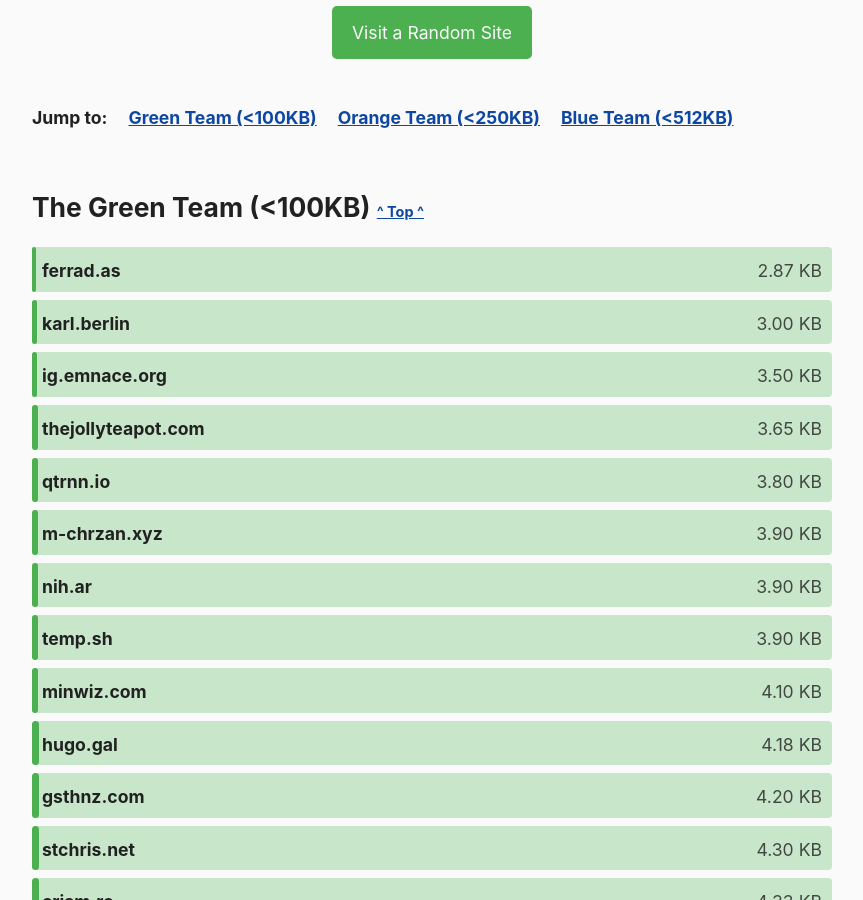
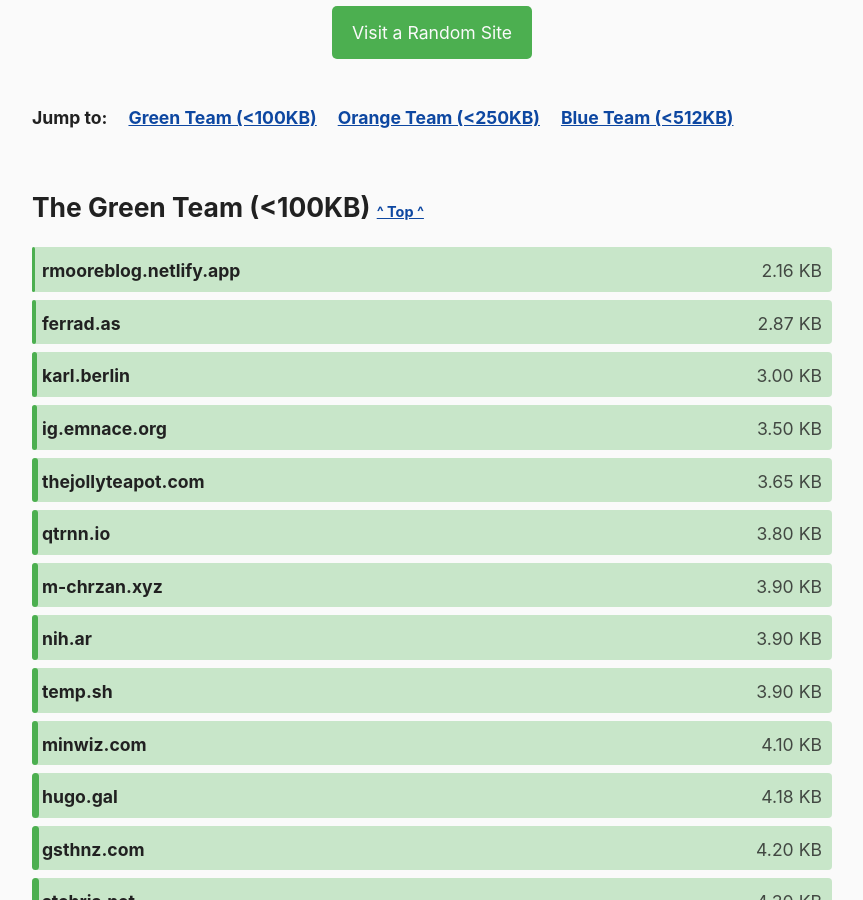
Before and after one commit to kevquirk/512kb.club, a Jekyll site: the page built from index.md, in a window 1280 px wide and 900 px high, scrolled down 1060 px. Shown: the whole window, without its empty margins (208-1071 px from the left). Built offline with Jekyll 4.4.1, drawn with Linux system fonts in a browser that asks for light colours.

Commit message:
Update sites.yml
Request addition to the 512kb club. I used to be a part of it but was probably removed at some point ...

Link to scan below:

https://radar.cloudflare.com/scan/b0899312-a7db-40e3-9cd8-9fde78691db0/network

```diff
--- a/_data/sites.yml
+++ b/_data/sites.yml
@@ -4222,3 +4222,8 @@
   url: https://zwieratko.sk/
   size: 28.07
   last_checked: 2024-02-11
+
+- domain: rmooreblog.netlify.app
+  url: http://rmooreblog.netlify.app/
+  size: 2.16
+  last_checked: 2024-008-15
```
